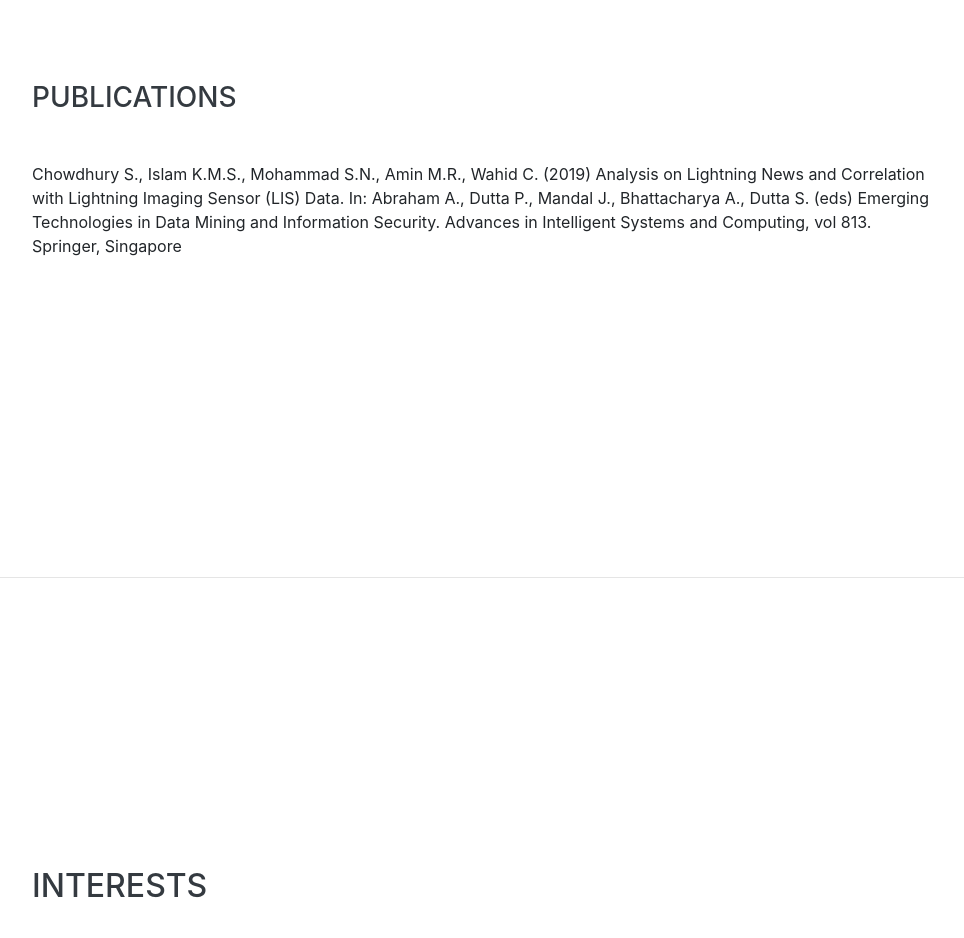
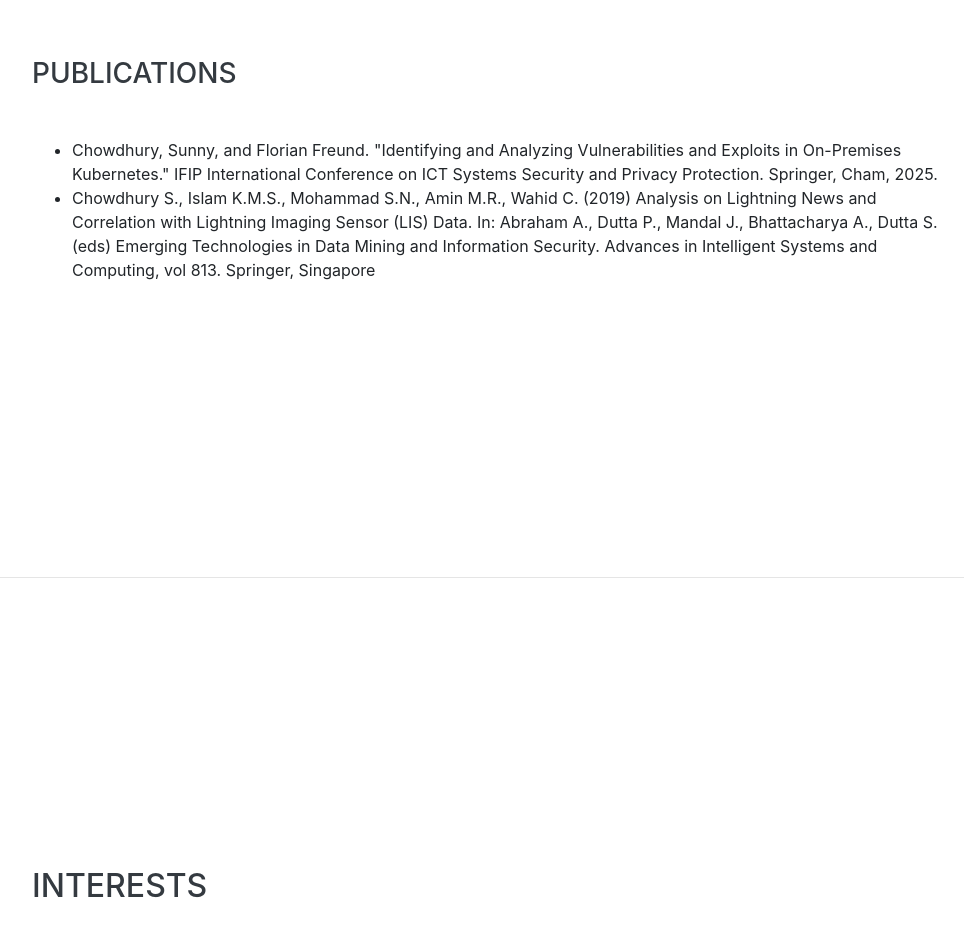
Before and after one commit to mastersunny/mastersunny.github.io, a website with bundled scripts: page index.html in a window 1280 px wide. Shown: the part 6240-7178 px from the top of the page, without its empty margins (288-1252 px from the left). Built offline with nearby package versions, Linux system fonts and the light colour scheme; a web font is replaced by a local one.

Commit message:
new publication added

```diff
--- a/index.html
+++ b/index.html
@@ -574,9 +574,14 @@
         <h3 class="mb-5">
           Publications
         </h3>
-        <p>
-          Chowdhury S., Islam K.M.S., Mohammad S.N., Amin M.R., Wahid C. (2019) Analysis on Lightning News and Correlation with Lightning Imaging Sensor (LIS) Data. In: Abraham A., Dutta P., Mandal J., Bhattacharya A., Dutta S. (eds) Emerging Technologies in Data Mining and Information Security. Advances in Intelligent Systems and Computing, vol 813. Springer, Singapore
-        </p>
+        <ul>
+            <li>
+              Chowdhury, Sunny, and Florian Freund. "Identifying and Analyzing Vulnerabilities and Exploits in On-Premises Kubernetes." IFIP International Conference on ICT Systems Security and Privacy Protection. Springer, Cham, 2025.
+            </li>
+            <li>
+              Chowdhury S., Islam K.M.S., Mohammad S.N., Amin M.R., Wahid C. (2019) Analysis on Lightning News and Correlation with Lightning Imaging Sensor (LIS) Data. In: Abraham A., Dutta P., Mandal J., Bhattacharya A., Dutta S. (eds) Emerging Technologies in Data Mining and Information Security. Advances in Intelligent Systems and Computing, vol 813. Springer, Singapore
+            </li>
+        </ul>
       </div>
     </section>
 
```
